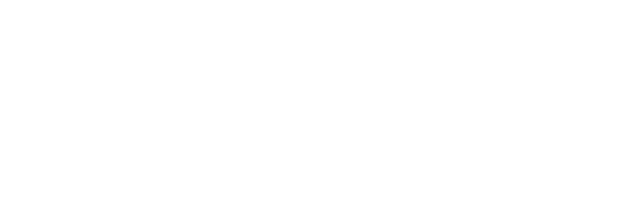
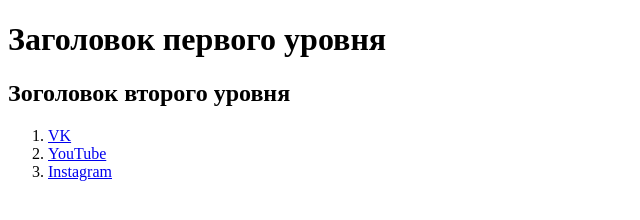
Before and after one commit to dimzverg/task-html, a website: page src/index.html in a window 1280 px wide. Shown: the whole page, without its empty margins (0-640 px from the left). Drawn offline with Linux system fonts and the light colour scheme.

Commit message:
Задание по HTML

```diff
--- a/src/index.html
+++ b/src/index.html
@@ -3,5 +3,13 @@
     <head>
         <title>HTML</title>
     </head>
-    <body></body>
+    <body>
+        <h1>Заголовок первого уровня</h1>
+        <h2>Зоголовок второго уровня</h2>
+        <ol>
+            <li><a href="https://vk.com/">VK</a></li>
+            <li><a href="https://www.youtube.com/">YouTube</a></li>
+            <li><a href="https://www.instagram.com/">Instagram</a></li>
+        </ol>
+    </body>
 </html>
```
